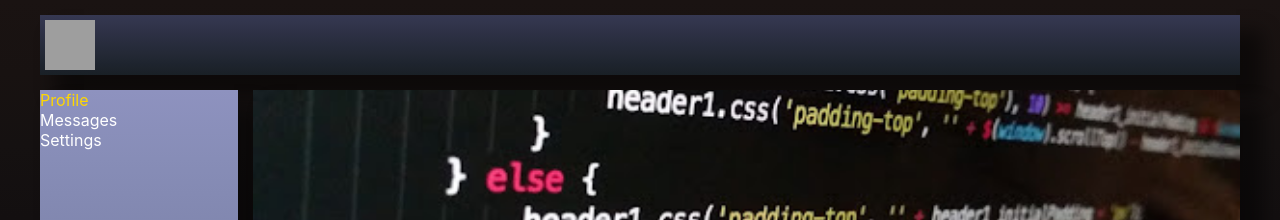
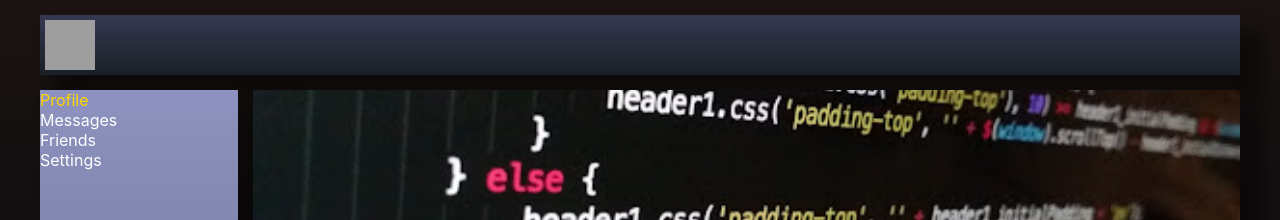
Before and after one commit to alienKiller1990/social-network, a React (Create React App) app: page / in a window 1280 px wide. Shown: the top 220 px of the page. Built offline with nearby package versions, Linux system fonts and the light colour scheme; grey boxes are pictures that could not be loaded.

Commit message:
add friends

```diff
--- a/src/components/Nav/Nav.jsx
+++ b/src/components/Nav/Nav.jsx
@@ -11,6 +11,9 @@ const Nav = () => {
                 <a href="#">Messages</a>
             </div>
             <div className={classes.item}>
+                <a href="#">Friends</a>
+            </div>
+            <div className={classes.item}>
                 <a href="#">Settings</a>
             </div>
 
```
